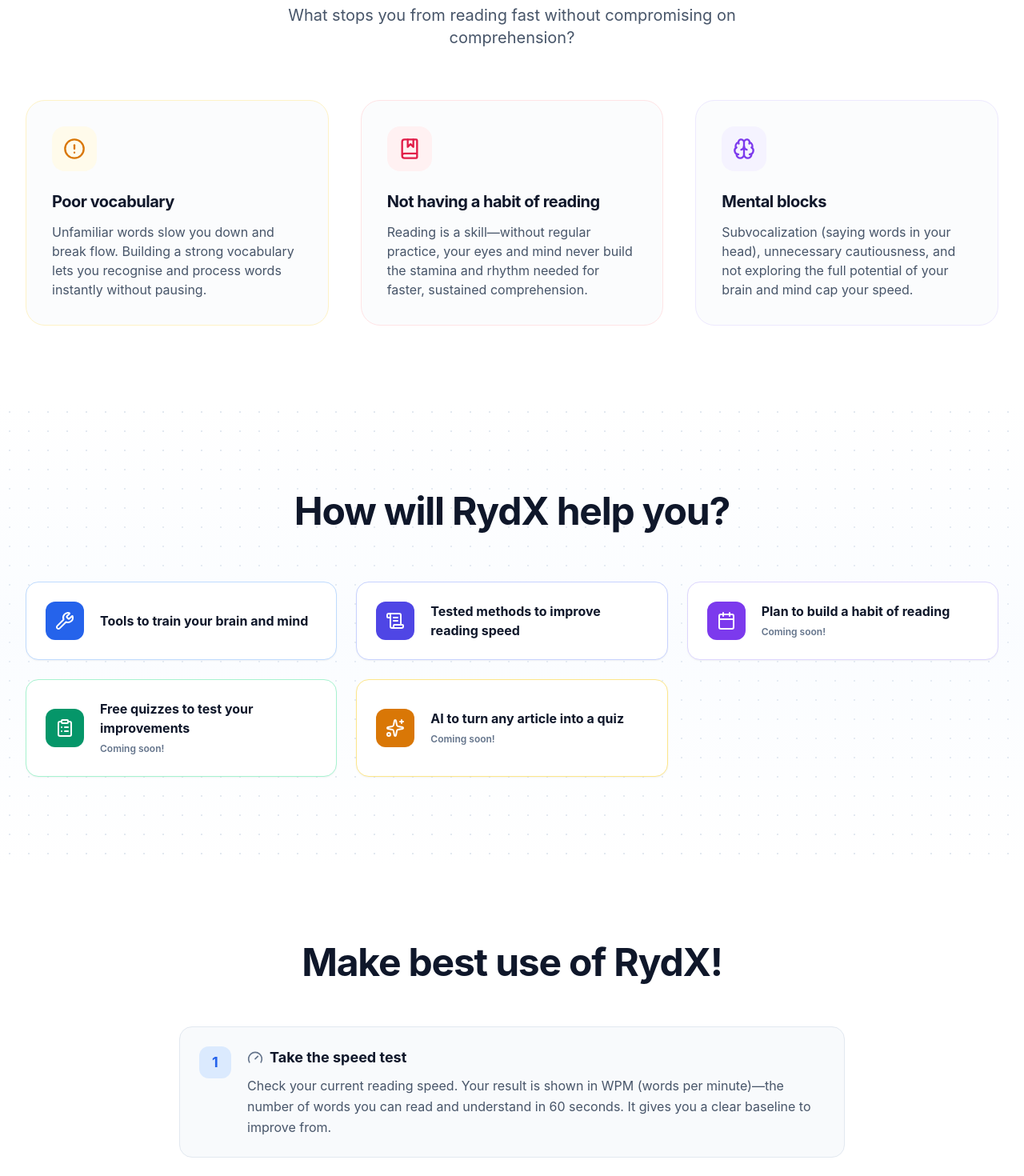
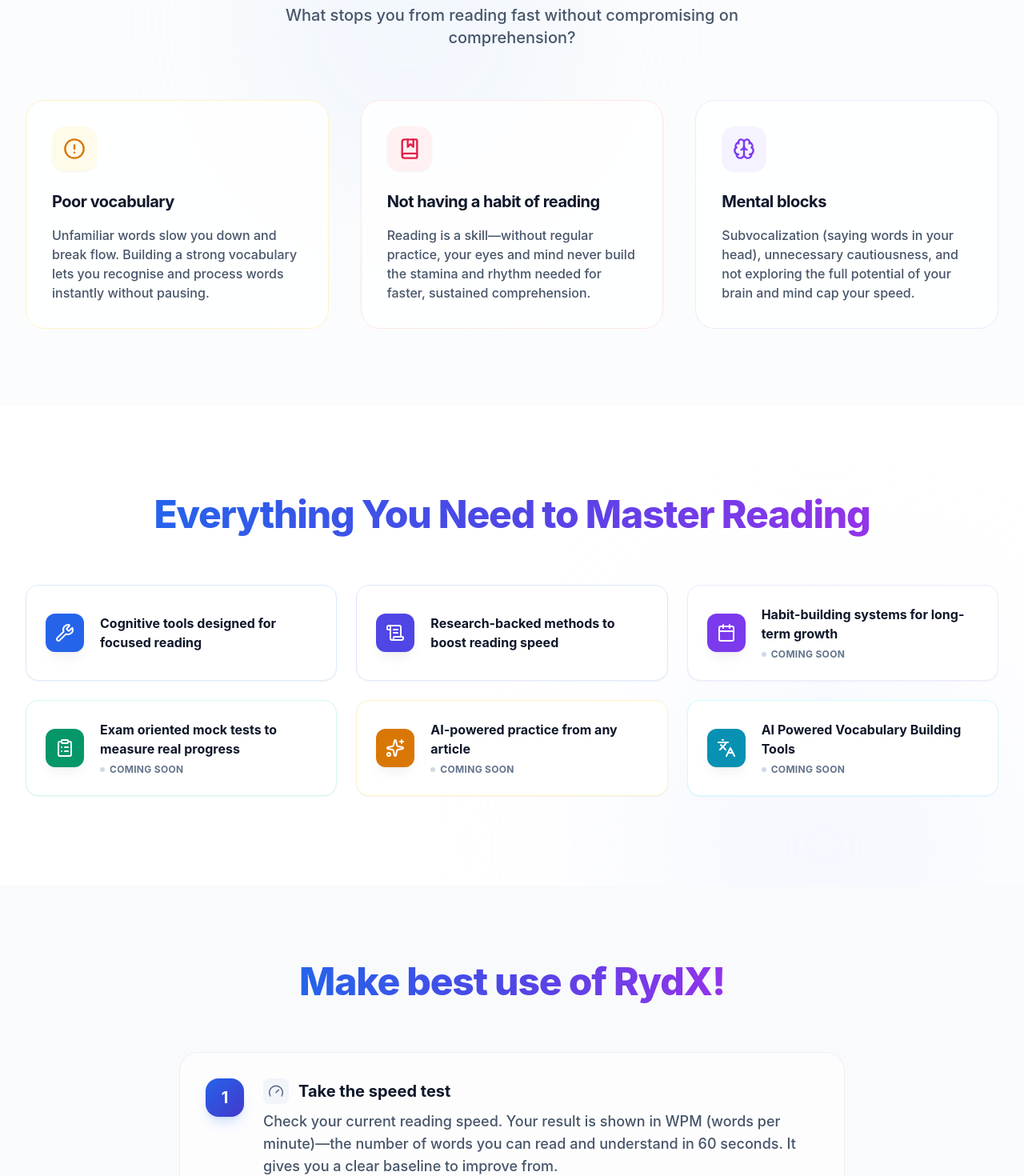
Before and after one commit to abhishekgitte/rydx, a Next.js app: page / in a window 1280 px wide. Shown: the part 860-2330 px from the top of the page at 80% size. Built offline with nearby package versions, Linux system fonts and the light colour scheme.

Commit message:
morning changes in home page

```diff
--- a/app/page.tsx
+++ b/app/page.tsx
@@ -4,7 +4,7 @@
 import Footer from "@/components/Footer";
 import Link from "next/link";
 import { motion } from "framer-motion";
-import { Settings, Clock, Gauge, Brain, AlertCircle, BookMarked, Wrench, ScrollText, Calendar, ClipboardList, Sparkles, FileText, TrendingUp } from "lucide-react";
+import { Settings, Clock, Gauge, Brain, AlertCircle, BookMarked, Wrench, ScrollText, Calendar, ClipboardList, Sparkles, FileText, TrendingUp, Languages } from "lucide-react";
 
 export default function Home() {
   const containerVariants = {
@@ -99,18 +99,21 @@
         </section>
 
         {/* Know Your Enemy */}
-        <section className="py-24 bg-white dark:bg-slate-950">
-          <div className="max-w-7xl mx-auto px-4 sm:px-6 lg:px-8">
+        <section className="py-24 relative overflow-hidden bg-slate-50/30 dark:bg-slate-950/20">
+          <div className="absolute top-0 left-1/4 w-96 h-96 bg-blue-100/30 dark:bg-blue-900/10 rounded-full blur-[100px] pointer-events-none" />
+          <div className="max-w-7xl mx-auto px-4 sm:px-6 lg:px-8 relative z-10">
             <motion.div
               initial={{ opacity: 0, y: 20 }}
               whileInView={{ opacity: 1, y: 0 }}
               viewport={{ once: true }}
               className="text-center mb-16"
             >
-              <h2 className="text-3xl md:text-5xl font-bold text-slate-900 dark:text-white mb-6 tracking-tight">
-                Know Your Enemy!
+              <h2 className="text-3xl md:text-5xl font-extrabold mb-6 tracking-tight">
+                <span className="bg-gradient-to-r from-blue-600 via-indigo-600 to-purple-600 bg-clip-text text-transparent">
+                  Know Your Enemy!
+                </span>
               </h2>
-              <p className="text-lg md:text-xl text-slate-600 dark:text-slate-400 max-w-2xl mx-auto leading-relaxed">
+              <p className="text-lg md:text-xl text-slate-600 dark:text-slate-400 max-w-2xl mx-auto leading-relaxed font-medium">
                 What stops you from reading fast without compromising on comprehension?
               </p>
             </motion.div>
@@ -130,6 +133,7 @@
                   color: "text-amber-600 dark:text-amber-400",
                   bg: "bg-amber-50 dark:bg-amber-900/20",
                   border: "border-amber-100 dark:border-amber-800/50",
+                  hover: "hover:shadow-amber-500/10 hover:border-amber-200 dark:hover:border-amber-700/50",
                 },
                 {
                   title: "Not having a habit of reading",
@@ -138,6 +142,7 @@
                   color: "text-rose-600 dark:text-rose-400",
                   bg: "bg-rose-50 dark:bg-rose-900/20",
                   border: "border-rose-100 dark:border-rose-800/50",
+                  hover: "hover:shadow-rose-500/10 hover:border-rose-200 dark:hover:border-rose-700/50",
                 },
                 {
                   title: "Mental blocks",
@@ -146,6 +151,7 @@
                   color: "text-violet-600 dark:text-violet-400",
                   bg: "bg-violet-50 dark:bg-violet-900/20",
                   border: "border-violet-100 dark:border-violet-800/50",
+                  hover: "hover:shadow-violet-500/10 hover:border-violet-200 dark:hover:border-violet-700/50",
                 },
               ].map((item, idx) => {
                 const Icon = item.icon;
@@ -153,15 +159,15 @@
                   <motion.div
                     key={idx}
                     variants={itemVariants}
-                    className={`flex flex-col p-8 rounded-3xl border ${item.border} hover:shadow-xl transition-all duration-300 group bg-slate-50/50 dark:bg-slate-900/20`}
+                    className={`flex flex-col p-8 rounded-3xl border ${item.border} ${item.hover} hover:shadow-2xl transition-all duration-500 group bg-white/80 dark:bg-slate-900/40 backdrop-blur-sm`}
                   >
-                    <div className={`w-14 h-14 ${item.bg} rounded-2xl flex items-center justify-center mb-6 group-hover:scale-105 transition-transform`}>
+                    <div className={`w-14 h-14 ${item.bg} rounded-2xl flex items-center justify-center mb-6 group-hover:scale-110 transition-transform duration-300 shadow-sm`}>
                       <Icon className={`w-7 h-7 ${item.color}`} />
                     </div>
-                    <h3 className="text-xl font-bold text-slate-900 dark:text-white mb-3 tracking-tight">
+                    <h3 className="text-xl font-bold text-slate-900 dark:text-white mb-4 tracking-tight group-hover:text-slate-950 dark:group-hover:text-white transition-colors">
                       {item.title}
                     </h3>
-                    <p className="text-slate-600 dark:text-slate-400 leading-relaxed text-sm md:text-base">
+                    <p className="text-slate-600 dark:text-slate-400 leading-relaxed text-sm md:text-base font-medium">
                       {item.description}
                     </p>
                   </motion.div>
@@ -172,8 +178,8 @@
         </section>
 
         {/* How will RydX help you? */}
-        <section className="section-pattern py-28 relative">
-          <div className="absolute inset-0 bg-gradient-to-b from-transparent via-blue-50/30 dark:via-blue-950/20 to-transparent pointer-events-none" />
+        <section className="py-28 relative overflow-hidden bg-white dark:bg-slate-950">
+          <div className="absolute top-1/2 right-0 w-[500px] h-[500px] bg-indigo-50/50 dark:bg-indigo-900/5 rounded-full blur-[120px] pointer-events-none" />
           <div className="max-w-7xl mx-auto px-4 sm:px-6 lg:px-8 relative z-10">
             <motion.div
               initial={{ opacity: 0, y: 20 }}
@@ -181,8 +187,10 @@
               viewport={{ once: true }}
               className="text-center mb-16"
             >
-              <h2 className="text-3xl md:text-5xl font-bold text-slate-900 dark:text-white mb-6 tracking-tight">
-                How will RydX help you?
+              <h2 className="text-3xl md:text-5xl font-extrabold mb-6 tracking-tight">
+                <span className="bg-gradient-to-r from-blue-600 via-indigo-600 to-purple-600 bg-clip-text text-transparent">
+                  Everything You Need to Master Reading
+                </span>
               </h2>
             </motion.div>
 
@@ -194,56 +202,34 @@
               className="grid grid-cols-1 sm:grid-cols-2 lg:grid-cols-3 gap-6"
             >
               {[
-                {
-                  title: "Tools to train your brain and mind",
-                  icon: Wrench,
-                  color: "bg-blue-600",
-                  accent: "border-blue-200 dark:border-blue-800 bg-blue-50/50 dark:bg-blue-950/30",
-                  soon: false,
-                },
-                {
-                  title: "Tested methods to improve reading speed",
-                  icon: ScrollText,
-                  color: "bg-indigo-600",
-                  accent: "border-indigo-200 dark:border-indigo-800 bg-indigo-50/50 dark:bg-indigo-950/30",
-                  soon: false,
-                },
-                {
-                  title: "Plan to build a habit of reading",
-                  icon: Calendar,
-                  color: "bg-violet-600",
-                  accent: "border-violet-200 dark:border-violet-800 bg-violet-50/50 dark:bg-violet-950/30",
-                  soon: true,
-                },
-                {
-                  title: "Free quizzes to test your improvements",
-                  icon: ClipboardList,
-                  color: "bg-emerald-600",
-                  accent: "border-emerald-200 dark:border-emerald-800 bg-emerald-50/50 dark:bg-emerald-950/30",
-                  soon: true,
-                },
-                {
-                  title: "AI to turn any article into a quiz",
-                  icon: Sparkles,
-                  color: "bg-amber-600",
-                  accent: "border-amber-200 dark:border-amber-800 bg-amber-50/50 dark:bg-amber-950/30",
-                  soon: true,
-                },
+                { title: "Cognitive tools designed for focused reading", icon: Wrench, color: "bg-blue-600", accent: "border-blue-100 dark:border-blue-900/50 hover:border-blue-300 dark:hover:border-blue-700 bg-white dark:bg-slate-900/40", soon: false },
+                { title: "Research-backed methods to boost reading speed", icon: ScrollText, color: "bg-indigo-600", accent: "border-indigo-100 dark:border-indigo-900/50 hover:border-indigo-300 dark:hover:border-indigo-700 bg-white dark:bg-slate-900/40", soon: false },
+                { title: "Habit-building systems for long-term growth", icon: Calendar, color: "bg-violet-600", accent: "border-violet-100 dark:border-violet-900/50 hover:border-violet-300 dark:hover:border-violet-700 bg-white dark:bg-slate-900/40", soon: true },
+                { title: "Exam oriented mock tests to measure real progress", icon: ClipboardList, color: "bg-emerald-600", accent: "border-emerald-100 dark:border-emerald-900/50 hover:border-emerald-300 dark:hover:border-emerald-700 bg-white dark:bg-slate-900/40", soon: true },
+                { title: "AI-powered practice from any article", icon: Sparkles, color: "bg-amber-600", accent: "border-amber-100 dark:border-amber-900/50 hover:border-amber-300 dark:hover:border-amber-700 bg-white dark:bg-slate-900/40", soon: true },
+                { title: "AI Powered Vocabulary Building Tools", icon: Languages, color: "bg-cyan-600", accent: "border-cyan-100 dark:border-cyan-900/50 hover:border-cyan-300 dark:hover:border-cyan-700 bg-white dark:bg-slate-900/40", soon: true },
               ].map((item, idx) => {
                 const Icon = item.icon;
                 return (
                   <motion.div
                     key={idx}
                     variants={itemVariants}
-                    className={`flex items-center gap-5 p-6 rounded-2xl border ${item.accent} bg-white dark:bg-slate-900/60 shadow-sm hover:shadow-lg transition-all duration-300`}
+                    className={`group flex items-center gap-5 p-6 rounded-2xl border ${item.accent} shadow-sm hover:shadow-xl transition-all duration-300 backdrop-blur-sm`}
                   >
-                    <div className={`flex-shrink-0 w-12 h-12 ${item.color} rounded-xl flex items-center justify-center`}>
+                    <div className={`flex-shrink-0 w-12 h-12 ${item.color} rounded-xl flex items-center justify-center shadow-lg shadow-black/5 group-hover:scale-110 transition-transform duration-300`}>
                       <Icon className="w-6 h-6 text-white" />
                     </div>
                     <div className="min-w-0 flex-1">
-                      <h3 className="text-base font-bold text-slate-900 dark:text-white">{item.title}</h3>
+                      <h3 className="text-base font-bold text-slate-900 dark:text-white group-hover:text-blue-600 dark:group-hover:text-blue-400 transition-colors">
+                        {item.title}
+                      </h3>
                       {item.soon && (
-                        <span className="inline-block mt-1 text-xs font-semibold text-slate-500 dark:text-slate-400">Coming soon!</span>
+                        <div className="flex items-center gap-1.5 mt-1.5">
+                          <span className="w-1.5 h-1.5 rounded-full bg-slate-300 dark:bg-slate-600 animate-pulse" />
+                          <span className="text-xs font-bold text-slate-500 dark:text-slate-400 tracking-wide uppercase">
+                            Coming soon
+                          </span>
+                        </div>
                       )}
                     </div>
                   </motion.div>
@@ -254,16 +240,19 @@
         </section>
 
         {/* Make best use of RydX! */}
-        <section className="py-24 bg-white dark:bg-slate-950">
-          <div className="max-w-4xl mx-auto px-4 sm:px-6 lg:px-8">
+        <section className="py-24 relative overflow-hidden bg-slate-50/50 dark:bg-slate-950/20">
+          <div className="absolute bottom-0 left-0 w-full h-px bg-gradient-to-r from-transparent via-slate-200 dark:via-slate-800 to-transparent" />
+          <div className="max-w-4xl mx-auto px-4 sm:px-6 lg:px-8 relative z-10">
             <motion.div
               initial={{ opacity: 0, y: 20 }}
               whileInView={{ opacity: 1, y: 0 }}
               viewport={{ once: true }}
-              className="text-center mb-14"
+              className="text-center mb-16"
             >
-              <h2 className="text-3xl md:text-5xl font-bold text-slate-900 dark:text-white mb-6 tracking-tight">
-                Make best use of RydX!
+              <h2 className="text-3xl md:text-5xl font-extrabold mb-6 tracking-tight">
+                <span className="bg-gradient-to-r from-blue-600 via-indigo-600 to-purple-600 bg-clip-text text-transparent">
+                  Make best use of RydX!
+                </span>
               </h2>
             </motion.div>
 
@@ -286,19 +275,23 @@
                   <motion.li
                     key={item.step}
                     variants={itemVariants}
-                    className="flex gap-5 p-6 rounded-2xl bg-slate-50 dark:bg-slate-900/40 border border-slate-200 dark:border-slate-800 hover:border-blue-200 dark:hover:border-blue-800/50 transition-colors"
+                    className="flex gap-6 p-8 rounded-3xl bg-white/60 dark:bg-slate-900/40 border border-slate-200/60 dark:border-slate-800/60 shadow-sm hover:shadow-xl hover:bg-white dark:hover:bg-slate-900 hover:border-blue-200 dark:hover:border-blue-800/50 transition-all duration-500 group"
                   >
-                    <div className="flex-shrink-0 w-10 h-10 rounded-xl bg-blue-100 dark:bg-blue-900/40 text-blue-600 dark:text-blue-400 flex items-center justify-center font-bold text-lg">
+                    <div className="flex-shrink-0 w-12 h-12 rounded-2xl bg-gradient-to-br from-blue-600 to-indigo-700 text-white flex items-center justify-center font-bold text-xl shadow-lg shadow-blue-500/20 group-hover:scale-110 transition-transform duration-300">
                       {item.step}
                     </div>
                     <div className="flex-1 min-w-0">
-                      <div className="flex items-center gap-2 flex-wrap">
-                        <Icon className="w-5 h-5 text-slate-500 dark:text-slate-400 flex-shrink-0" />
-                        <h3 className="text-lg font-bold text-slate-900 dark:text-white">
-                          {item.href ? <Link href={item.href} className="hover:text-blue-600 dark:hover:text-blue-400 transition-colors">{item.title}</Link> : item.title}
+                      <div className="flex items-center gap-3 mb-2 flex-wrap">
+                        <div className="p-1.5 rounded-lg bg-slate-100 dark:bg-slate-800 group-hover:bg-blue-50 dark:group-hover:bg-blue-900/30 transition-colors">
+                          <Icon className="w-5 h-5 text-slate-500 dark:text-slate-400 group-hover:text-blue-600 dark:group-hover:text-blue-400" />
+                        </div>
+                        <h3 className="text-xl font-bold text-slate-900 dark:text-white group-hover:text-blue-600 dark:group-hover:text-blue-400 transition-colors">
+                          {item.href ? <Link href={item.href}>{item.title}</Link> : item.title}
                         </h3>
                       </div>
-                      <p className="mt-2 text-slate-600 dark:text-slate-400 leading-relaxed">{item.body}</p>
+                      <p className="text-slate-600 dark:text-slate-400 leading-relaxed text-base md:text-lg font-medium">
+                        {item.body}
+                      </p>
                     </div>
                   </motion.li>
                 );
@@ -308,32 +301,31 @@
         </section>
 
         {/* CTA Section */}
-        <section className="section-slate py-28">
+        <section className="py-28 bg-white dark:bg-slate-950">
           <div className="max-w-5xl mx-auto px-4 sm:px-6 lg:px-8">
             <motion.div
               initial={{ opacity: 0, y: 30 }}
               whileInView={{ opacity: 1, y: 0 }}
               viewport={{ once: true }}
-              className="bg-gradient-to-br from-blue-600 via-blue-700 to-indigo-800 rounded-3xl p-10 md:p-14 text-center relative overflow-hidden shadow-xl border border-blue-500/20"
+              className="bg-gradient-to-br from-blue-600 via-indigo-700 to-purple-800 rounded-[2.5rem] p-10 md:p-16 text-center relative overflow-hidden shadow-2xl shadow-blue-900/40 border border-white/10"
             >
-              <div className="absolute top-0 right-0 -translate-y-1/2 translate-x-1/2 w-96 h-96 bg-white/10 rounded-full blur-3xl" />
-              <div className="absolute bottom-0 left-0 translate-y-1/2 -translate-x-1/2 w-64 h-64 bg-indigo-400/20 rounded-full blur-3xl" />
-              <div className="absolute top-1/2 left-1/2 -translate-x-1/2 -translate-y-1/2 w-72 h-72 bg-blue-400/10 rounded-full blur-3xl" />
+              <div className="absolute top-0 right-0 -translate-y-1/2 translate-x-1/2 w-96 h-96 bg-white/10 rounded-full blur-[100px]" />
+              <div className="absolute bottom-0 left-0 translate-y-1/2 -translate-x-1/2 w-80 h-80 bg-blue-400/20 rounded-full blur-[100px]" />
 
               <div className="relative z-10">
-                <h2 className="text-3xl md:text-4xl font-extrabold text-white mb-6 tracking-tight">
+                <h2 className="text-3xl md:text-5xl font-black text-white mb-6 tracking-tight leading-tight">
                   Ready to read faster?
                 </h2>
-                <p className="text-lg text-blue-100 mb-2 max-w-xl mx-auto">
+                <p className="text-lg md:text-xl text-blue-50 mb-2 max-w-xl mx-auto font-medium">
                   Take the speed test, then practice daily.
                 </p>
-                <p className="text-lg text-blue-100 mb-8 font-semibold">
+                <p className="text-xl md:text-2xl text-white mb-10 font-black tracking-wide">
                   Start now.
                 </p>
                 <motion.div whileHover={{ scale: 1.05 }} whileTap={{ scale: 0.95 }}>
                   <Link
                     href="/test"
-                    className="inline-block bg-white text-blue-700 px-8 py-3 rounded-xl font-bold hover:bg-blue-50 transition-all"
+                    className="inline-block bg-white text-blue-700 px-10 py-4 rounded-2xl font-black text-lg hover:bg-blue-50 hover:shadow-2xl hover:shadow-white/20 transition-all duration-300 active:scale-95"
                   >
                     Take me to the Speed Test now!
                   </Link>
```
